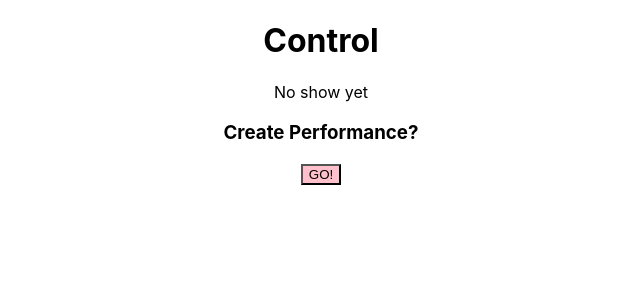
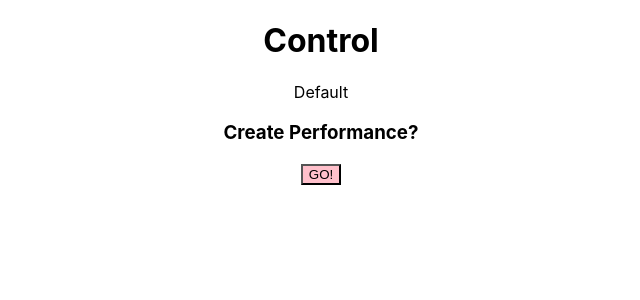
Before and after one commit to claytonweller/DGSS-control, a React (Create React App) app: page / in a window 1280 px wide. Shown: the top 300 px of the page, without its empty margins (319-959 px from the left). Built offline with nearby package versions, Linux system fonts and the light colour scheme; no server answers.

Commit message:
scaffold for bootcamp

```diff
--- a/src/App.js
+++ b/src/App.js
@@ -3,7 +3,7 @@ import './App.css';
 import { manageMessage } from './actions';
 import { client } from './index';
 import { Performance } from './components/Performance/';
-import { Preshow } from './components/modules/Preshow/';
+import { Module } from './components/modules/';
 
 class App extends React.Component {
   constructor(props) {
@@ -42,29 +42,11 @@ class App extends React.Component {
     };
   }
 
-  nextModule() {
-    const payload = JSON.stringify({
-      action: 'determine-next-module',
-      params: {
-        currentModule: this.state.currentModule,
-      },
-    });
-    client.send(payload);
-  }
-
   render() {
-    const moduleHash = {
-      preshow: <Preshow nextModule={() => this.nextModule()} moduleState={this.state.moduleState} />,
-      default: <div>No show yet</div>,
-    };
-
-    const currentModuleTitle = this.state.currentModule.module.title;
-    const moduleInterface = currentModuleTitle ? moduleHash[currentModuleTitle] : moduleHash.default;
-
     return (
       <div className="App">
         <h1>Control</h1>
-        {moduleInterface}
+        <Module currentModule={this.state.currentModule} moduleState={this.state.moduleState} />
         <Performance performance={this.state.performance} />
       </div>
     );
--- /dev/null
+++ b/src/actions/modules/bootcamp.js
@@ -0,0 +1,7 @@
+export const bootcampActionHash = {
+  'bootcamp-test': testAction,
+};
+
+function testAction(params, component) {
+  console.log('TEST', params);
+}
--- a/src/actions/modules/index.js
+++ b/src/actions/modules/index.js
@@ -1,7 +1,9 @@
 import { preshowActionHash } from './preshow';
+import { bootcampActionHash } from './bootcamp';
 
 export const moduleActionHash = {
   ...preshowActionHash,
+  ...bootcampActionHash,
   'start-next-module': startNextModuleAction,
 };
 
--- /dev/null
+++ b/src/components/modules/Bootcamp/index.js
@@ -0,0 +1,15 @@
+import React from 'react';
+
+export function Bootcamp(props) {
+  return (
+    <div>
+      <h3>Bootcamp</h3>
+      <p></p>
+      <div>Fact Button</div>
+      <div>Metric Button</div>
+      <div>Logo Button</div>
+      <div>Test</div>
+      <button onClick={props.nextModule}>Next</button>
+    </div>
+  );
+}
--- /dev/null
+++ b/src/components/modules/index.js
@@ -0,0 +1,31 @@
+import React from 'react';
+import { Preshow } from './Preshow/';
+import { Bootcamp } from './Bootcamp/';
+import { client } from '../../';
+
+export function Module({ currentModule, moduleState }) {
+  const nextModule = () => {
+    const payload = JSON.stringify({
+      action: 'determine-next-module',
+      params: {
+        currentModule,
+      },
+    });
+    client.send(payload);
+  };
+
+  const moduleHash = {
+    bootcamp: <Bootcamp />,
+    preshow: <Preshow nextModule={() => nextModule()} moduleState={moduleState} />,
+    // TODO default will need some functionality at some point. To allow us to get into a module.
+    default: <div>Default</div>,
+  };
+
+  const currentModuleTitle = currentModule.module.title;
+  const moduleInterface =
+    currentModuleTitle && Object.keys(moduleHash).includes(currentModuleTitle)
+      ? moduleHash[currentModuleTitle]
+      : moduleHash.default;
+
+  return moduleInterface;
+}
```
